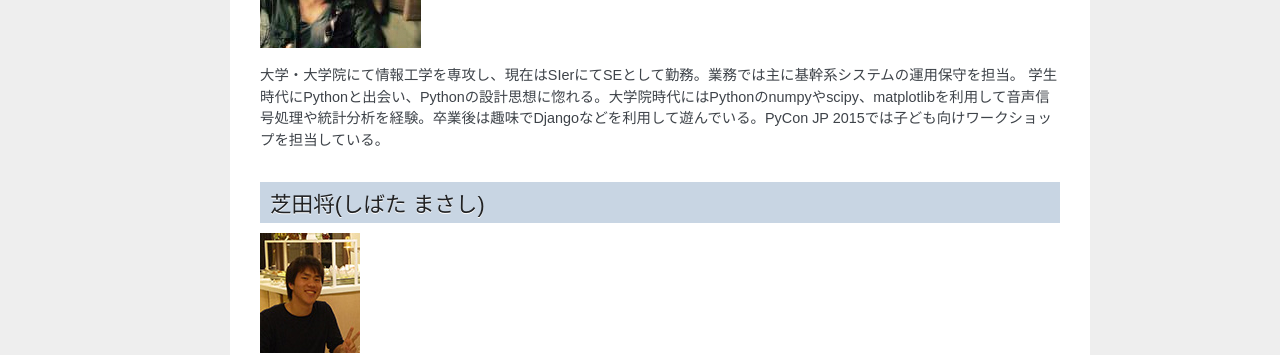
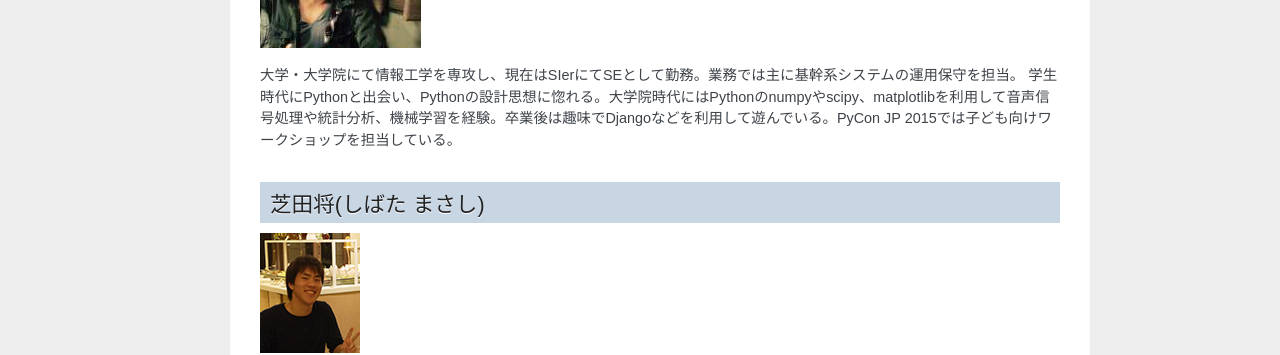
Before and after one commit to pyconjp/reports2015, a Sphinx documentation site: the page built from how-to-make/source/03_author.rst, in a window 1280 px wide. Shown: the part 1237-1592 px from the top of the page. Built offline with Sphinx 7.4.7, drawn with Linux system fonts in a browser that asks for light colours.

Commit message:
的場 プロフィール分を修整

```diff
--- a/how-to-make/source/03_author.rst
+++ b/how-to-make/source/03_author.rst
@@ -33,7 +33,7 @@ PyCon JP 2015(プログラム)ではキーノートと子ども向けワーク
 .. image:: /images/matoba.jpg
 
 大学・大学院にて情報工学を専攻し、現在はSIerにてSEとして勤務。業務では主に基幹系システムの運用保守を担当。
-学生時代にPythonと出会い、Pythonの設計思想に惚れる。大学院時代にはPythonのnumpyやscipy、matplotlibを利用して音声信号処理や統計分析を経験。卒業後は趣味でDjangoなどを利用して遊んでいる。PyCon JP 2015では子ども向けワークショップを担当している。
+学生時代にPythonと出会い、Pythonの設計思想に惚れる。大学院時代にはPythonのnumpyやscipy、matplotlibを利用して音声信号処理や統計分析、機械学習を経験。卒業後は趣味でDjangoなどを利用して遊んでいる。PyCon JP 2015では子ども向けワークショップを担当している。
 
 芝田将(しばた まさし)
 =====================
```
